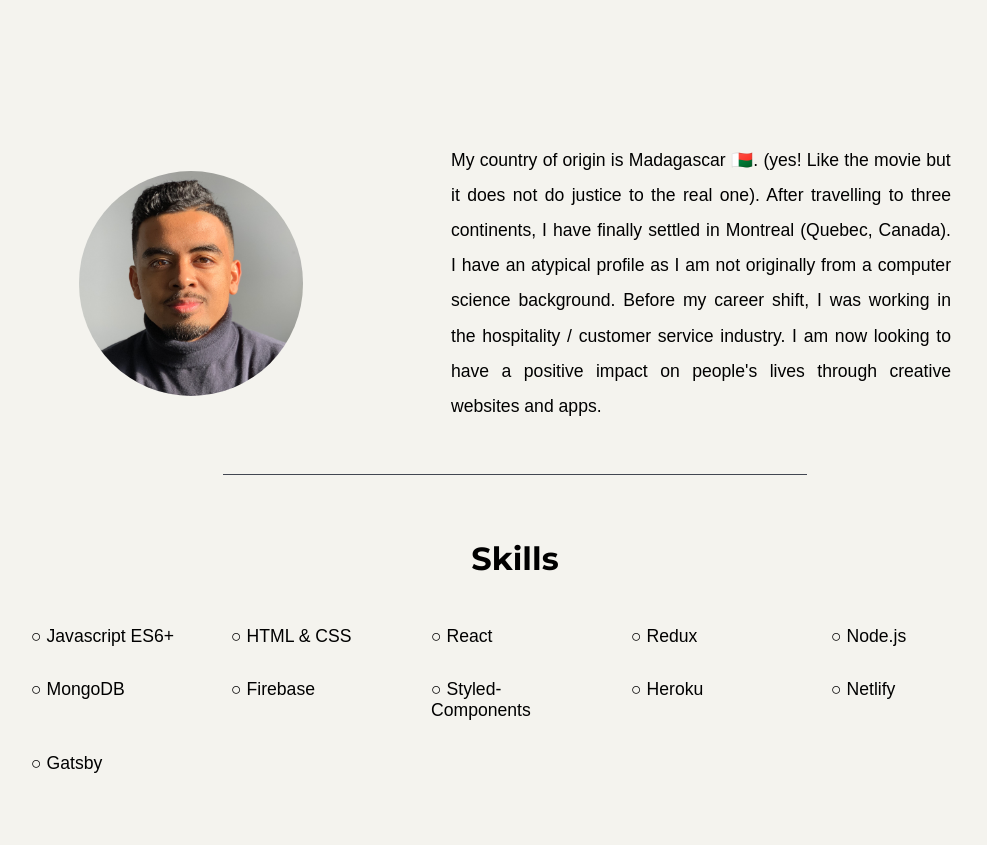
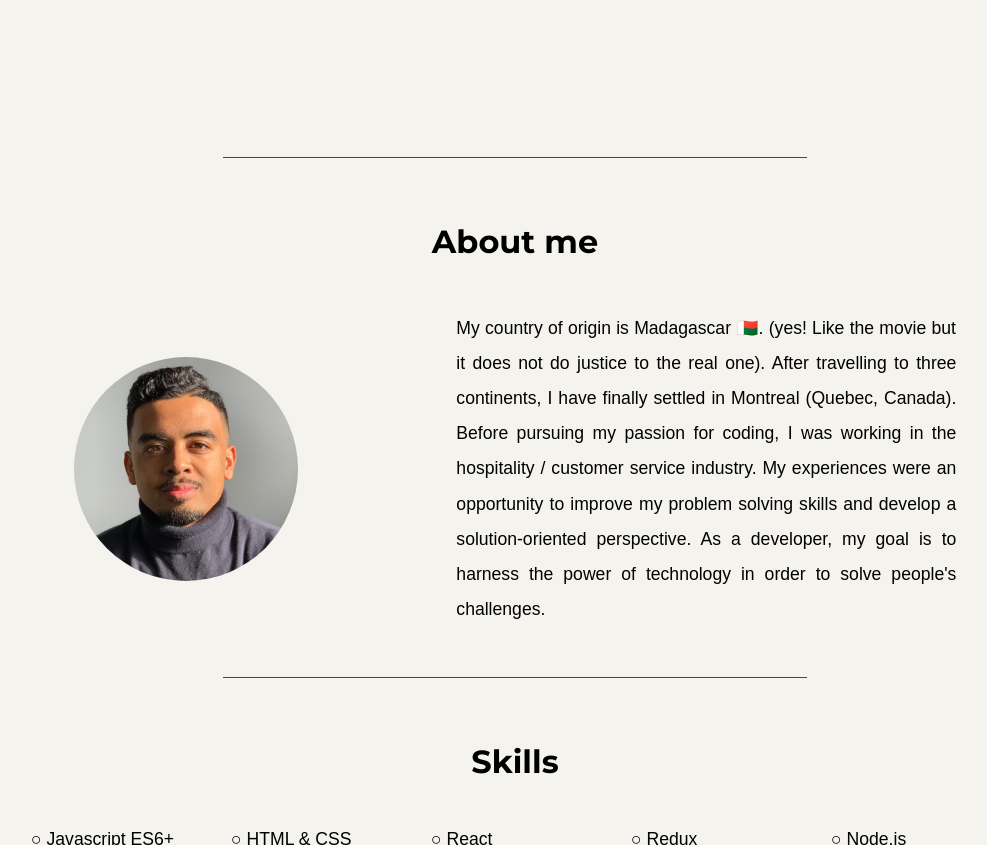
Before and after one commit to tantely-rabefarihy/tantely-portfolio, a Gatsby site: page / in a window 1280 px wide. Shown: the part 760-1605 px from the top of the page, without its empty margins (125-1112 px from the left). Built offline with nearby package versions, Linux system fonts and the light colour scheme; Gatsby itself is replaced by a stand-in of ours; a web font is replaced by a local one.

```diff
--- a/src/components/layout.js
+++ b/src/components/layout.js
@@ -4,7 +4,7 @@ import Helmet from "react-helmet"
 
 const StyledLayout = styled.div`
   width: 100%;
-  min-height: 100vh;
+  min-height: 100%;
   margin: 0 auto;
 `
 
--- a/src/components/main.js
+++ b/src/components/main.js
@@ -26,6 +26,12 @@ const Main = () => {
             </h1>
             <Subtitle>Web Developer</Subtitle>
           </Titles>
+        </Welcome>
+        <Divider
+          data-sal="slide-up"
+          data-sal-duration="1000"
+          data-sal-easing="easeOutCubic"
+        ></Divider>
         <About
           className="about-animation"
           data-sal="slide-up"
@@ -33,6 +39,8 @@ const Main = () => {
           data-sal-easing="easeOutCubic"
           id="about"
         >
+          <h3>About me</h3>
+          <MyStory>
             <MyPicture src={profile} alt="profile_picture" />
             <p>
               My country of origin is Madagascar{" "}
@@ -41,14 +49,16 @@ const Main = () => {
               </span>
               . (yes! Like the movie but it does not do justice to the real
               one). After travelling to three continents, I have finally settled
-              in Montreal (Quebec, Canada). I have an atypical profile as I am
-              not originally from a computer science background. Before my
-              career shift, I was working in the hospitality / customer service
-              industry. I am now looking to have a positive impact on people's
-              lives through creative websites and apps.
+              in Montreal (Quebec, Canada). Before pursuing my passion for
+              coding, I was working in the hospitality / customer service
+              industry. My experiences were an opportunity to improve my problem
+              solving skills and develop a solution-oriented perspective. As a
+              developer, my goal is to harness the power of technology in order
+              to solve people's challenges.
             </p>
+          </MyStory>
         </About>
-        </Welcome>
+
         <Divider
           data-sal="slide-up"
           data-sal-duration="1000"
@@ -266,7 +276,6 @@ const Titles = styled.div`
   h1 {
     margin: 0;
     width: 100%;
-    /* font-size: clamp(4rem, 3vw, 15rem); */
   }
   @media only screen and (min-width: 568px) {
   }
@@ -297,7 +306,13 @@ const MyPicture = styled.img`
   border-radius: 50%;
 `
 
-const About = styled.div`
+const About = styled.section`
+  h3 {
+    text-align: center;
+  }
+`
+
+const MyStory = styled.div`
   align-items: center;
   text-align: justify;
   width: 100%;
@@ -318,7 +333,6 @@ const About = styled.div`
   @media only screen and (max-width: 568px) {
     flex-direction: column;
     p {
-      /* font-size: 0.75rem; */
       width: 100%;
     }
   }
```
Lines whose indentation alone changed are shown as unchanged.
